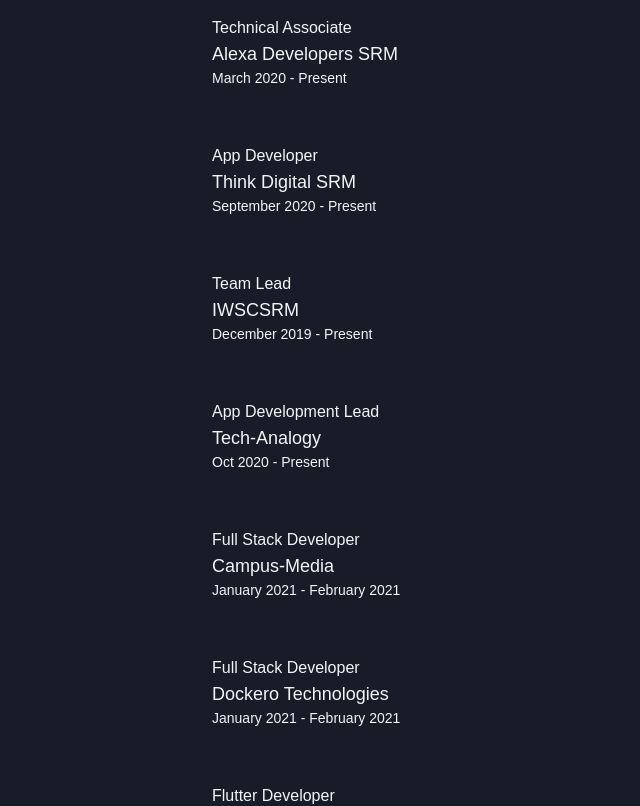
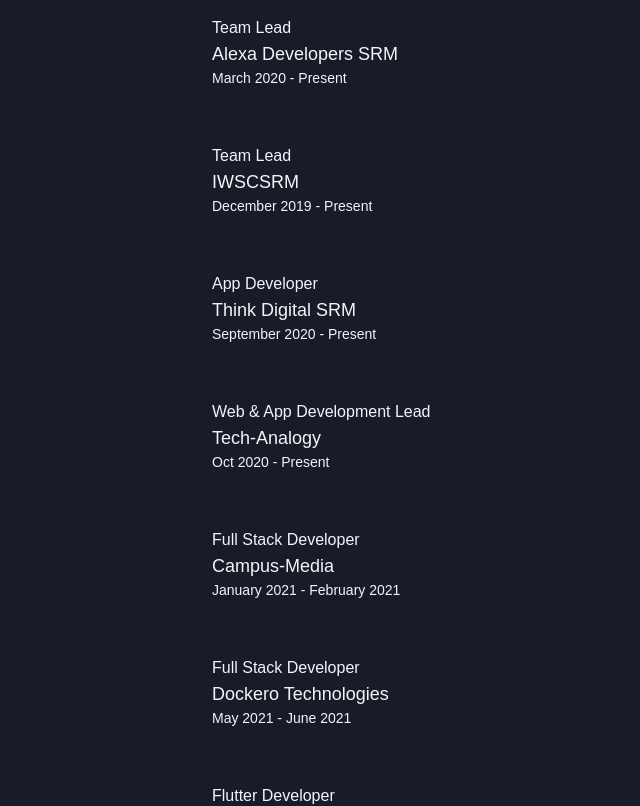
Before and after one commit to sbiswas2209/david, a Next.js app: page / in a window 1280 px wide. Shown: the part 1500-2306 px from the top of the page, without its empty margins (382-1022 px from the left). Built offline with nearby package versions, Linux system fonts and the light colour scheme.

Commit message:
💬 Update Roles

```diff
--- a/components/projects.js
+++ b/components/projects.js
@@ -40,9 +40,9 @@
             </div>
           </a>
         ))}
-        <p className="text-sm p-5">
+        <a className="text-sm p-5 hover:text-yellow-400" href='https://github.com/sbiswas2209' target='_blank'>
           and many more, check my Github for the latest projects I come up with.
-        </p>
+        </a>
       </div>
     </div>
   );
--- a/components/roles.js
+++ b/components/roles.js
@@ -2,13 +2,18 @@
     const roles = [
         {
             name: 'SRMKZILLA',
-            role: 'Technical Associate',
+            role: 'Technical Lead',
             duration: 'October 2020 - Present'
         },
         {
             name: 'Alexa Developers SRM',
-            role: 'Technical Associate',
+            role: 'Team Lead',
             duration: 'March 2020 - Present'
+        },
+        {
+            name: 'IWSCSRM',
+            role: 'Team Lead',
+            duration: 'December 2019 - Present'
         },
         {
             name: 'Think Digital SRM',
@@ -16,13 +21,8 @@
             duration: 'September 2020 - Present'
         },
         {
-            name: 'IWSCSRM',
-            role: 'Team Lead',
-            duration: 'December 2019 - Present'
-        },
-        {
             name: 'Tech-Analogy',
-            role: 'App Development Lead',
+            role: 'Web & App Development Lead',
             duration: 'Oct 2020 - Present'
         },
         {
@@ -33,7 +33,7 @@
         {
             name: 'Dockero Technologies',
             role: 'Full Stack Developer',
-            duration: 'January 2021 - February 2021'
+            duration: 'May 2021 - June 2021'
         },
         {
             name: 'Kaloory',
```
